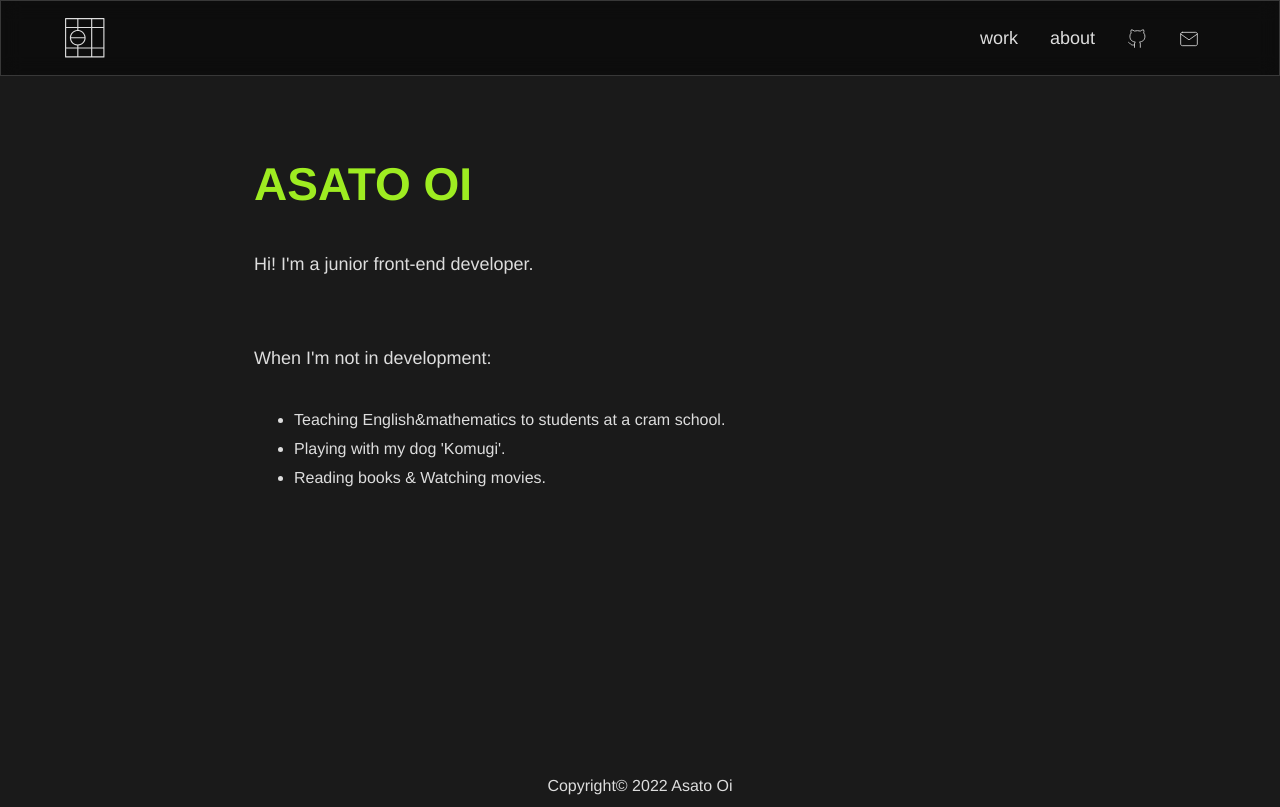
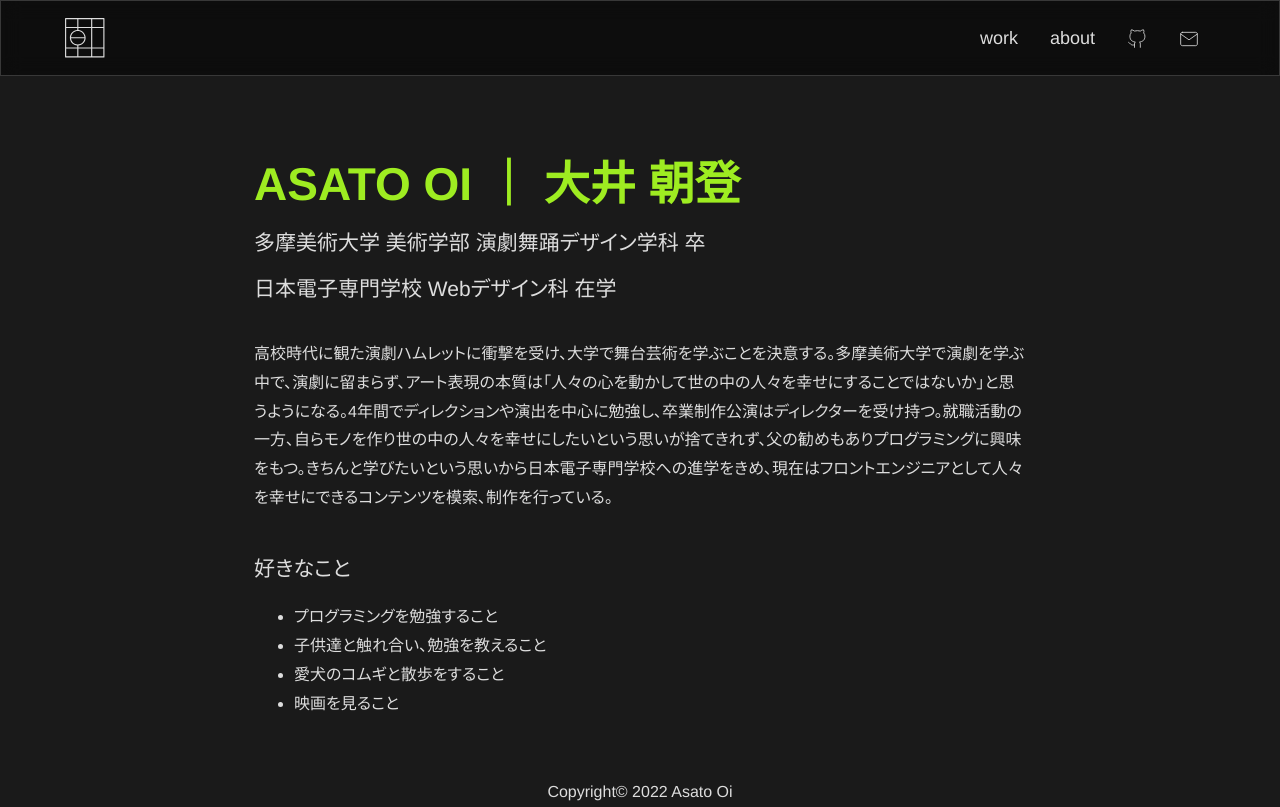
Before and after one commit to asato-oi/portfolio-app, a React (Create React App) app: page /about in a window 1280 px wide. Built offline with nearby package versions, Linux system fonts and the light colour scheme.

Commit message:
fix "Aboutページの変更"

```diff
--- a/src/components/pages/About.tsx
+++ b/src/components/pages/About.tsx
@@ -22,14 +22,21 @@ export const About: FC = memo(() => {
       }}
     >
       <Helmet title="About" />
-      <Heading>ASATO OI</Heading>
-      <P>Hi! I'm a junior front-end developer.</P>
+      <Heading>
+        ASATO OI <span style={{ display: "inline-block" }}>｜ 大井 朝登</span>
+      </Heading>
+      <P2>多摩美術大学 美術学部 演劇舞踊デザイン学科 卒</P2>
+      <P2>日本電子専門学校 Webデザイン科 在学</P2>
+      <P1>
+        高校時代に観た演劇ハムレットに衝撃を受け、大学で舞台芸術を学ぶことを決意する。多摩美術大学で演劇を学ぶ中で、演劇に留まらず、アート表現の本質は「人々の心を動かして世の中の人々を幸せにすることではないか」と思うようになる。4年間でディレクションや演出を中心に勉強し、卒業制作公演はディレクターを受け持つ。就職活動の一方、自らモノを作り世の中の人々を幸せにしたいという思いが捨てきれず、父の勧めもありプログラミングに興味をもつ。きちんと学びたいという思いから日本電子専門学校への進学をきめ、現在はフロントエンジニアとして人々を幸せにできるコンテンツを模索、制作を行っている。
+      </P1>
       <br />
-      <P>When I'm not in development:</P>
-      <ul style={{ marginTop: space.l }}>
-        <li>Teaching English&mathematics to students at a cram school.</li>
-        <li>Playing with my dog 'Komugi'.</li>
-        <li>Reading books & Watching movies.</li>
+      <P2>好きなこと</P2>
+      <ul style={{ marginTop: space.m }}>
+        <li>プログラミングを勉強すること</li>
+        <li>子供達と触れ合い、勉強を教えること</li>
+        <li>愛犬のコムギと散歩をすること</li>
+        <li>映画を見ること</li>
       </ul>
     </Inner>
   );
@@ -42,13 +49,23 @@ const Heading = styled("h2")({
   lineHeight: lineHeight.heading,
 });
 
-const P = styled("p")((props) => ({
+const P1 = styled("p")((props) => ({
   marginTop: space.l,
   color: props.theme.fg1,
-  fontSize: fontSize.l,
+  fontSize: fontSize.m,
   fontWeight: fontWeight.normal,
   lineHeight: lineHeight.body,
   [`@media ${media.sp}`]: {
-    fontSize: fontSize.xl,
+    fontSize: fontSize.s,
   },
 }));
+const P2 = styled("p")((props) => ({
+  marginTop: space.s,
+  color: props.theme.fg1,
+  fontSize: fontSize.xl,
+  fontWeight: fontWeight.normal,
+  lineHeight: lineHeight.body,
+  [`@media ${media.sp}`]: {
+    fontSize: fontSize.l,
+  },
+}));
--- a/src/data/WorkData.ts
+++ b/src/data/WorkData.ts
@@ -14,7 +14,7 @@ export interface WorkType {
 export const WorkData: WorkType[] = [
   {
     id: "portfolio",
-    name: "portfolio",
+    name: "Portfolio",
     description: "当サイト。",
     year: "2022.05",
     url: "https://tiny-griffin-1b98ae.netlify.app/",
```
